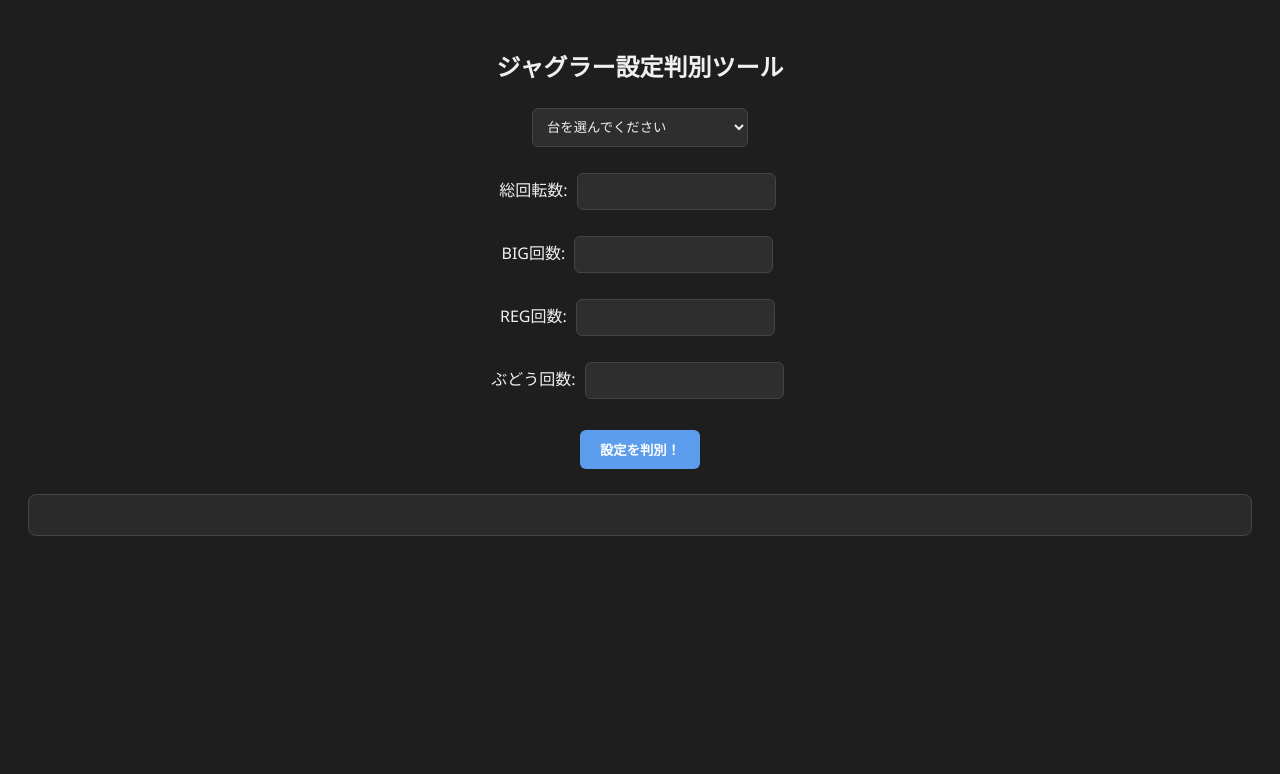
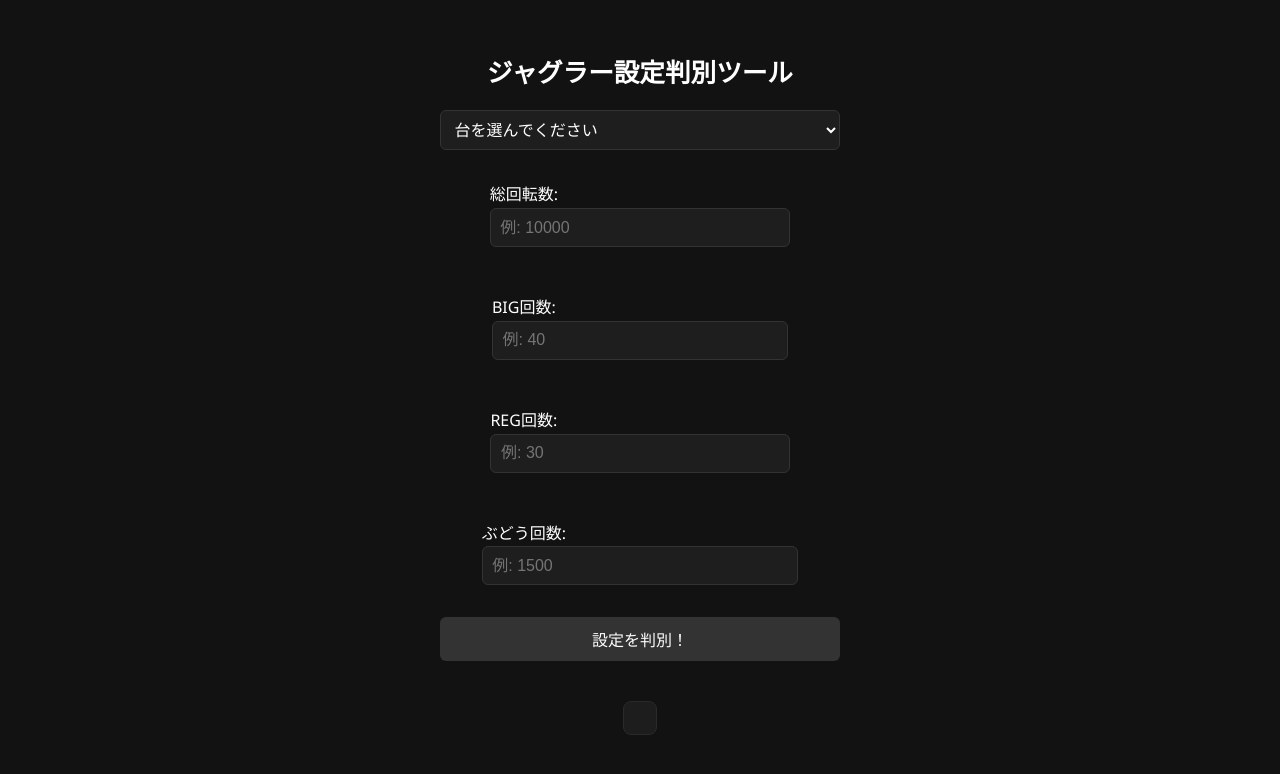
Before and after one commit to pgganbaru/jug-checker, a plain HTML site: page index.html in a window 1280 px wide. Drawn offline with Linux system fonts and the light colour scheme.

Commit message:
Add files via upload

```diff
--- a/index.html
+++ b/index.html
@@ -2,6 +2,7 @@
 <html lang="ja">
 <head>
     <meta charset="UTF-8">
+    <meta name="viewport" content="width=device-width, initial-scale=1.0">
     <title>ジャグラー設定判別</title>
     <link rel="stylesheet" href="main.css">
 </head>
@@ -12,10 +13,10 @@
         <option value="" disabled selected>台を選んでください</option>
     </select>
 
-    <p>総回転数: <input type="number" id="total"></p>
-    <p>BIG回数: <input type="number" id="big"></p>
-    <p>REG回数: <input type="number" id="reg"></p>
-    <p>ぶどう回数: <input type="number" id="budou"></p>
+    <p>総回転数: <input type="number" id="total" placeholder="例: 10000"></p>
+    <p>BIG回数: <input type="number" id="big" placeholder="例: 40"></p>
+    <p>REG回数: <input type="number" id="reg" placeholder="例: 30"></p>
+    <p>ぶどう回数: <input type="number" id="budou" placeholder="例: 1500"></p>
 
     <button id="judgeBtn">設定を判別！</button>
 
--- a/main.css
+++ b/main.css
@@ -1,48 +1,72 @@
+/* ベース設定 */
 body {
-    font-family: "Segoe UI", sans-serif;
-    background-color: #1e1e1e;
-    color: #f0f0f0;
-    padding: 20px;
-    text-align: center;
+  background-color: #121212;
+  color: #ffffff;
+  font-family: 'Segoe UI', sans-serif;
+  padding: 1rem;
+  margin: 0;
+  line-height: 1.6;
 }
 
-input, select {
-    padding: 10px;
-    margin: 5px;
-    border: 1px solid #444;
-    border-radius: 6px;
-    background-color: #2e2e2e;
-    color: #f0f0f0;
+/* タイトル */
+h2 {
+  font-size: 1.6rem;
+  margin-bottom: 1rem;
+  text-align: center;
+  color: #ffffff;
 }
 
-input:focus, select:focus {
-    outline: none;
-    border-color: #5c9ded;
+/* フォーム入力全体 */
+input, select, button {
+  width: 100%;
+  max-width: 400px;
+  padding: 0.6rem;
+  margin-bottom: 1rem;
+  font-size: 1rem;
+  border-radius: 6px;
+  border: none;
+  box-sizing: border-box;
 }
 
-#judgeBtn {
-    padding: 10px 20px;
-    background-color: #5c9ded;
-    border: none;
-    border-radius: 6px;
-    color: #fff;
-    font-weight: bold;
-    cursor: pointer;
-    transition: background-color 0.3s;
-    margin-top: 10px;
+/* セレクトボックスとテキスト */
+select, input {
+  background-color: #1e1e1e;
+  color: #ffffff;
+  border: 1px solid #333333;
 }
 
-#judgeBtn:hover {
-    background-color: #3b7bd3;
+/* ボタン */
+button {
+  background-color: #333333;
+  color: #ffffff;
+  border: none;
+  border-radius: 6px;
+  cursor: pointer;
+  transition: background-color 0.3s;
 }
 
+button:hover {
+  background-color: #444444;
+}
+
+/* 出力結果エリア */
 #kikaiwariDisp {
-    margin-top: 25px;
-    padding: 20px;
-    background-color: #2b2b2b;
-    border: 1px solid #444;
-    border-radius: 8px;
-    font-size: 16px;
-    line-height: 1.5;
-    color: #ffffff;
+  margin-top: 1.5rem;
+  font-size: 1rem;
+  background-color: #1d1d1d;
+  padding: 1rem;
+  border-radius: 8px;
+  border: 1px solid #2a2a2a;
+  white-space: pre-wrap;
+  word-break: break-word;
 }
+
+/* スマホ以外の時に中央寄せ */
+@media (min-width: 600px) {
+  body {
+    padding: 2rem;
+    display: flex;
+    flex-direction: column;
+    align-items: center;
+  }
+}
```
